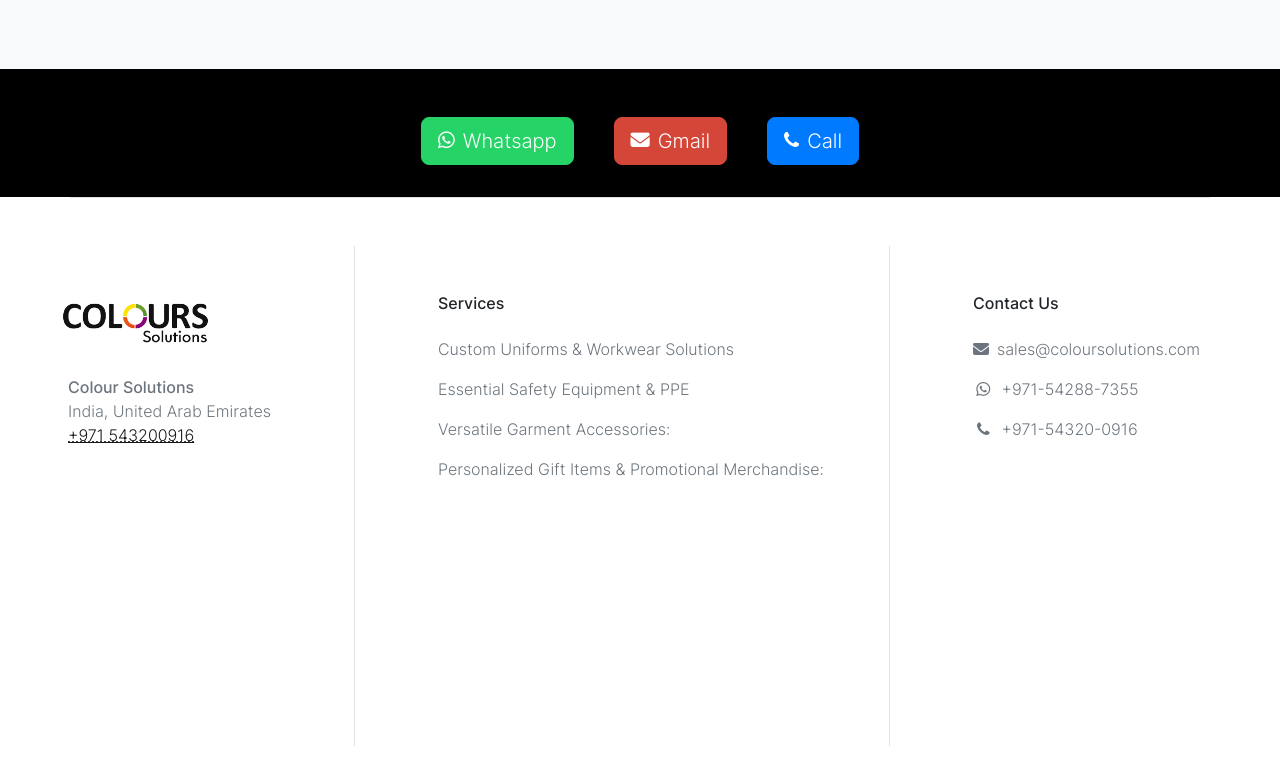
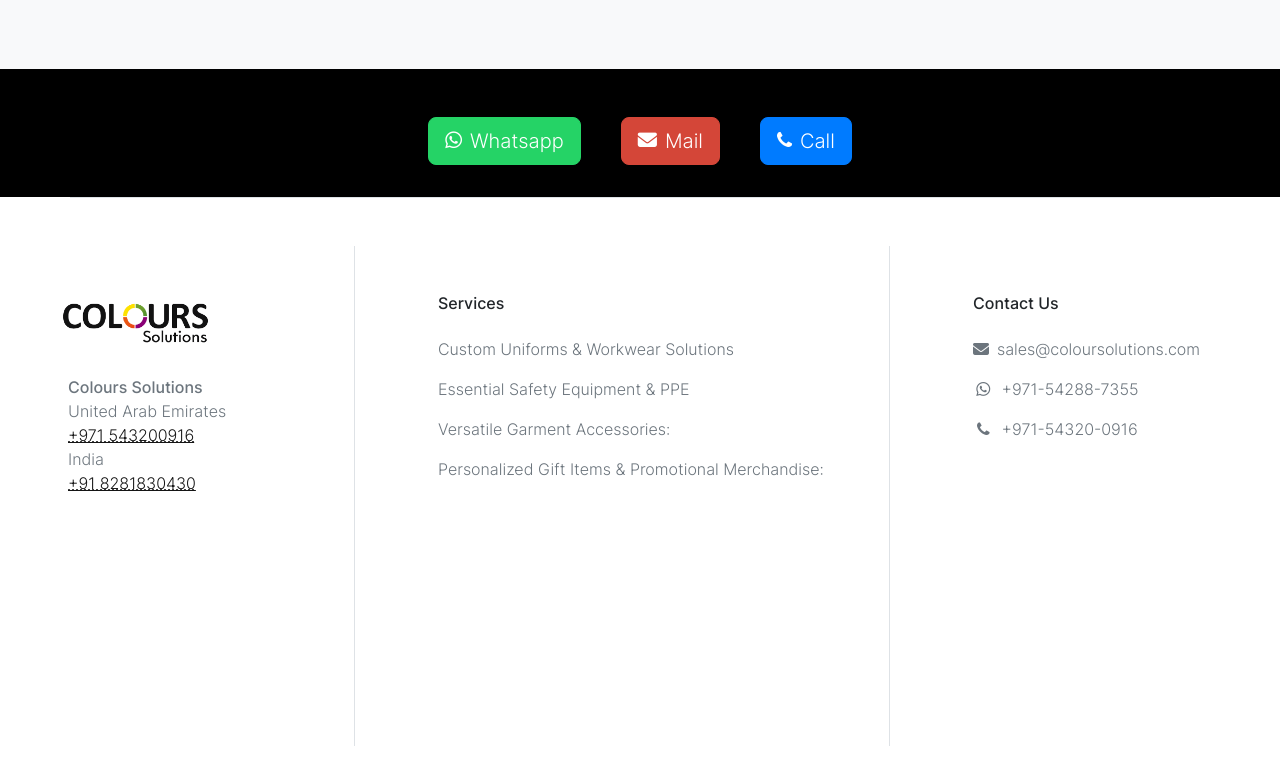
Before and after one commit to Nihal106/Colours_solutions, a plain HTML site: page index.html in a window 1280 px wide. Shown: the part 5070-5854 px from the top of the page. Drawn offline with Linux system fonts and the light colour scheme.

Commit message:
Footer updates added indian number

```diff
--- a/index.html
+++ b/index.html
@@ -435,7 +435,7 @@
 <!-- mailto:sales@colourssolutions.com?subject=Service%20Enquiry&body=Dear%20Team,%0A%0A... -->
       <a href="mailto:sales@colourssolutions.com?subject=Service Enquiry&body=Dear Team,%0A%0AI am writing to enquire about the range of services your company offers. Kindly provide me with detailed information regarding your services, pricing, and available packages.%0A%0AI would also appreciate it if you could share any brochures or documents that outline your solutions.%0A%0AThank you for your assistance.%0A%0ABest regards,%0A[Your Name]"
          class="btn btn-gmail btn-lg d-flex align-items-center" target="_blank" style="margin-right: 40px;">
-        <i class="fas fa-envelope"></i> Gmail
+        <i class="fas fa-envelope"></i> Mail
       </a>
 
       <a href="tel:+971543200916"
@@ -446,13 +446,6 @@
 
   </div>
 </div>
-
-
-
-
-
-
-
   </main>
 
   <footer>
@@ -463,9 +456,11 @@
           <img src="img/black-logo.png" class="footer-logo"/>
 
           <address class="text-secondary mt-3 address-text">
-            <strong>Colour Solutions</strong><br>
-            India, United Arab Emirates<br>
+            <strong>Colours Solutions</strong><br>
+            United Arab Emirates<br>
             <a href="tel:+971543200916"><abbr title="Phone">+971 543200916</abbr></a><br>
+              India<br>
+            <a href="tel:+918281830430"><abbr title="Phone">+91 8281830430</abbr></a><br>
 
           </address>
         </div>
```
